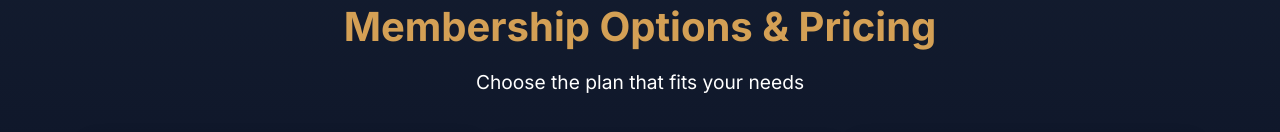
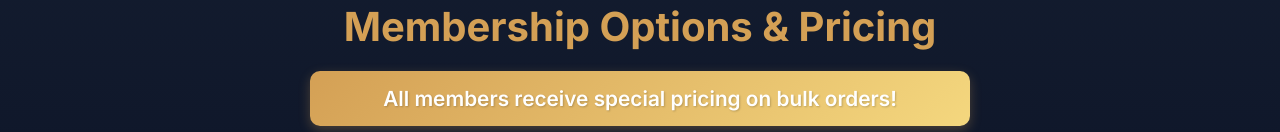
Before and after one commit to JonLindholm11/Capstone-Frontend-Project-Assimilation, a React (Vite) app: page / in a window 1280 px wide. Shown: the part 633-765 px from the top of the page. Built offline with nearby package versions, Linux system fonts and the light colour scheme; no server answers.

Commit message:
messing with home page to  make it more astedicly pleasing

```diff
--- a/src/HomePage/Home.css
+++ b/src/HomePage/Home.css
@@ -218,6 +218,20 @@
   color: white;
 }
 
+.bulk-pricing-banner {
+  background: linear-gradient(135deg, #d4a055, #f4d77e);
+  color: white;
+  padding: 15px 30px;
+  border-radius: 10px;
+  font-size: 1.3rem;
+  font-weight: 600;
+  text-align: center;
+  margin: 20px auto;
+  max-width: 600px;
+  box-shadow: 0 4px 12px rgba(212, 160, 85, 0.3);
+  text-shadow: 1px 1px 2px rgba(0, 0, 0, 0.2);
+}
+
 .testimonials-section {
   max-width: 1200px;
   margin: 0 auto;
--- a/src/HomePage/Home.jsx
+++ b/src/HomePage/Home.jsx
@@ -29,7 +29,10 @@ export default function ProductLanding() {
 
       <section className="membership-section">
         <h2>Membership Options & Pricing</h2>
-        <p className="section-subtitle">Choose the plan that fits your needs</p>
+        {/* <p className="section-subtitle">Choose the plan that fits your needs</p> */}
+        <div className="bulk-pricing-banner">
+          All members receive special pricing on bulk orders!
+        </div>
         <div className="membership-container">
         <div className="membership-card-copper">
           <h3>Copper</h3>
```
